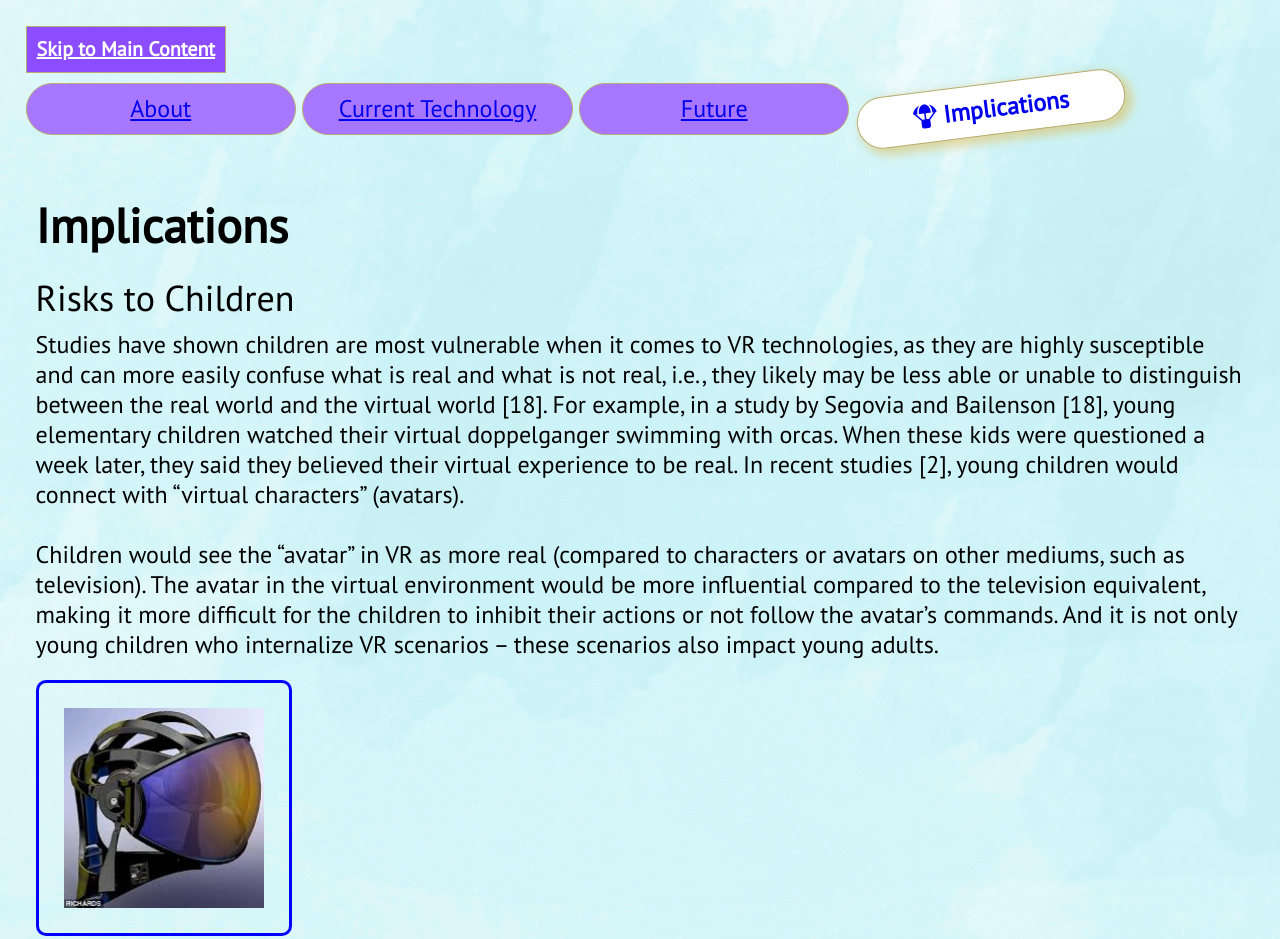
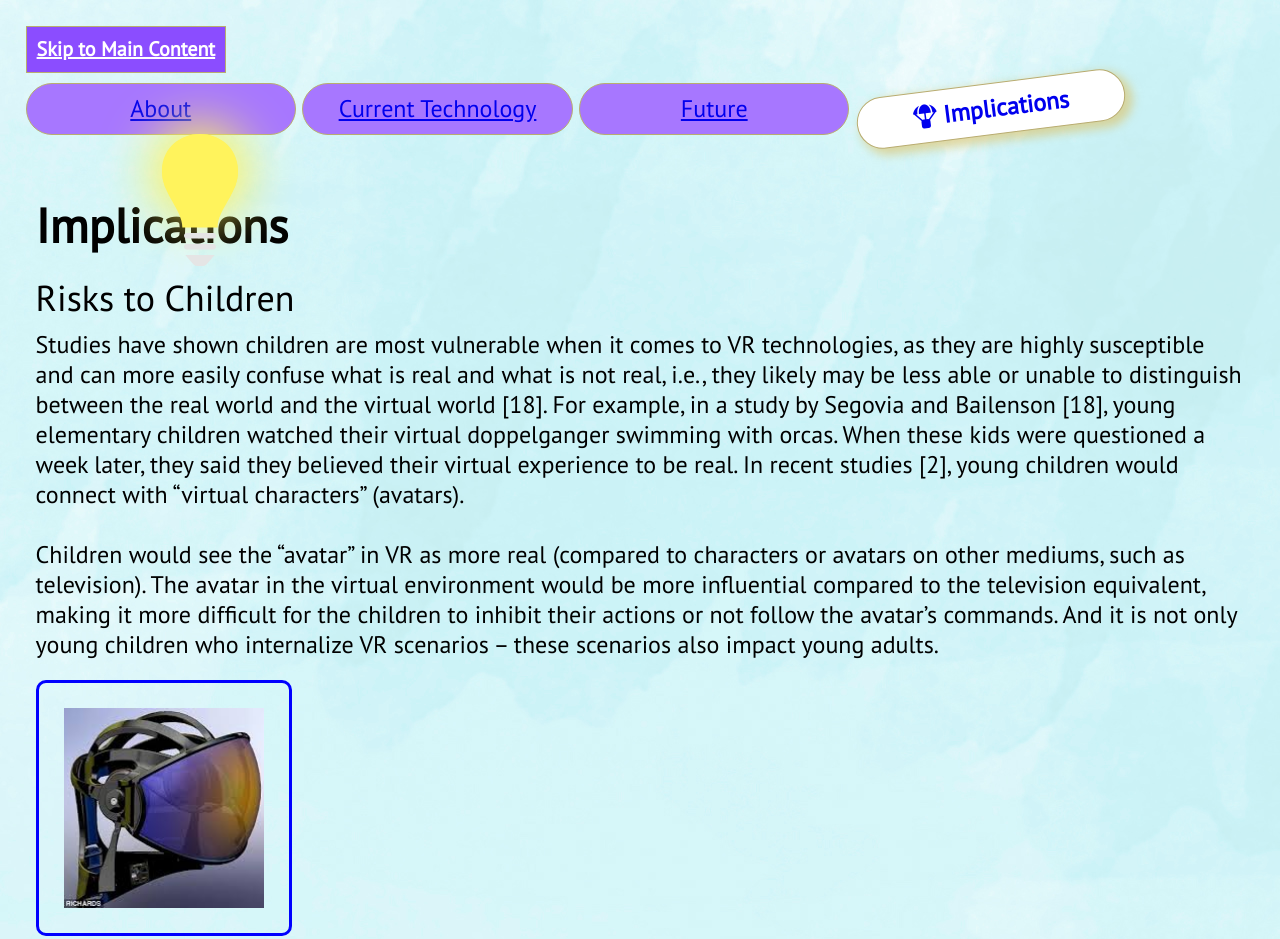
Before and after one commit to cecielz/portfolio-mobile, a plain HTML site: page implications.html in a window 1280 px wide. Shown: the top 939 px of the page. Drawn offline with Linux system fonts and the light colour scheme; some icons are missing.

Commit message:
lightbulb in the works

```diff
--- a/css/style-current-tech.css
+++ b/css/style-current-tech.css
@@ -56,6 +56,12 @@ img{
 	margin: 10px;
 	object-fit: contain;
 
+}
+
+img:hover{
+	transform: scale(1.1);
+    transform: rotate(-0.1turn);
+    border: 3px solid yellowgreen;
 }
 
 
--- a/css/style-implications.css
+++ b/css/style-implications.css
@@ -176,3 +176,59 @@ form h1, h2{
  form section{
 	 margin:10px;
  }
+
+
+
+
+#bulb {
+	position: absolute;
+	z-index: 2;
+	top: 134px;
+	left: 162px;
+	fill: #FFF35C;
+	transition: all .5s ease-in-out;
+	cursor: pointer;
+
+
+	/* &hover {
+		fill: #8C8F99;
+	} */
+}
+
+
+.frame {
+	/* position: inline; */
+	/* top: 50%;
+	left: 50%;
+	width: 400px;
+	height: 400px;
+	margin-top: -200px;
+	margin-left: -200px; */
+	border-radius: 2px;
+	box-shadow: 1px 2px 10px 0px rgba(0,0,0,0.3);
+	  overflow: hidden;
+	/* background: #404556; */
+  }
+
+#glow {
+	position: absolute;
+	width: 76px;
+	height: 76px;
+	background: #FFF35C;
+	border-radius: 50px;
+	box-shadow: 0 0 50px 10px #FFF35C;
+	top: 134px;
+	left: 162px;
+	transition: all .5s ease-in-out;
+}
+
+#bulb:hover ~ #glow {
+	opacity: 0;
+}
+
+#base {
+	position: absolute;
+	top: 233px;
+	left: 184px;
+	fill: #E5E5E5;
+}
--- a/implications.html
+++ b/implications.html
@@ -21,7 +21,7 @@
 	<link href="https://fonts.googleapis.com/css2?family=PT+Sans&display=swap" rel="stylesheet">
 
 	<script src="https://kit.fontawesome.com/4a5c9294d8.js" crossorigin="anonymous"></script>
-	<title>Future</title>
+	<title>Implications</title>
 </head>
 <body>
 	<a href = "#main" class="skip-link" >Skip to Main Content</a>
@@ -60,6 +60,16 @@
 		</p>
 
 
+
+		<div class="frame">
+			<svg width="76px" height="94px" viewBox="0 0 76 94" id="bulb" onclick="void(0);">
+				<path d="M76,37.037 C76,59.939 55.6428571,75.427 55.6428571,93.5 L20.3571429,93.5 C20.3571429,75.427 0,59.9335 0,37.037 C0,13.1505 18.9891429,0 37.9782857,0 C56.9891429,0 76,13.167 76,37.037 L76,37.037 Z"></path>
+			</svg>
+			<div id="glow"></div>
+			<svg width="32px" height="33px" viewBox="0 0 32 33" id="base">
+				<path d="M29.3333333,0 L2.66666667,0 C1.19466667,0 0,1.232 0,2.75 C0,4.268 1.19466667,5.5 2.66666667,5.5 L29.3333333,5.5 C30.8053333,5.5 32,4.268 32,2.75 C32,1.232 30.8053333,0 29.3333333,0 L29.3333333,0 Z M29.3333333,11 L2.66666667,11 C1.19466667,11 0,12.232 0,13.75 C0,15.268 1.19466667,16.5 2.66666667,16.5 L29.3333333,16.5 C30.8053333,16.5 32,15.268 32,13.75 C32,12.232 30.8053333,11 29.3333333,11 L29.3333333,11 Z M30.6666667,22 L1.33333333,22 L9.072,31.1245 C10.0853333,32.3125 11.552,33 13.088,33 L18.9173333,33 C20.4533333,33 21.9146667,32.3125 22.928,31.1245 L30.6666667,22 L30.6666667,22 Z"></path>
+			</svg>
+		</div>
 
 
 		<!---
@@ -150,6 +160,9 @@
 			</section>
 		</form>
 
+
+
+
 	</main>
 
 	<footer>
```
Also changed, not shown: current-technology.html (+1 -1 lines).
